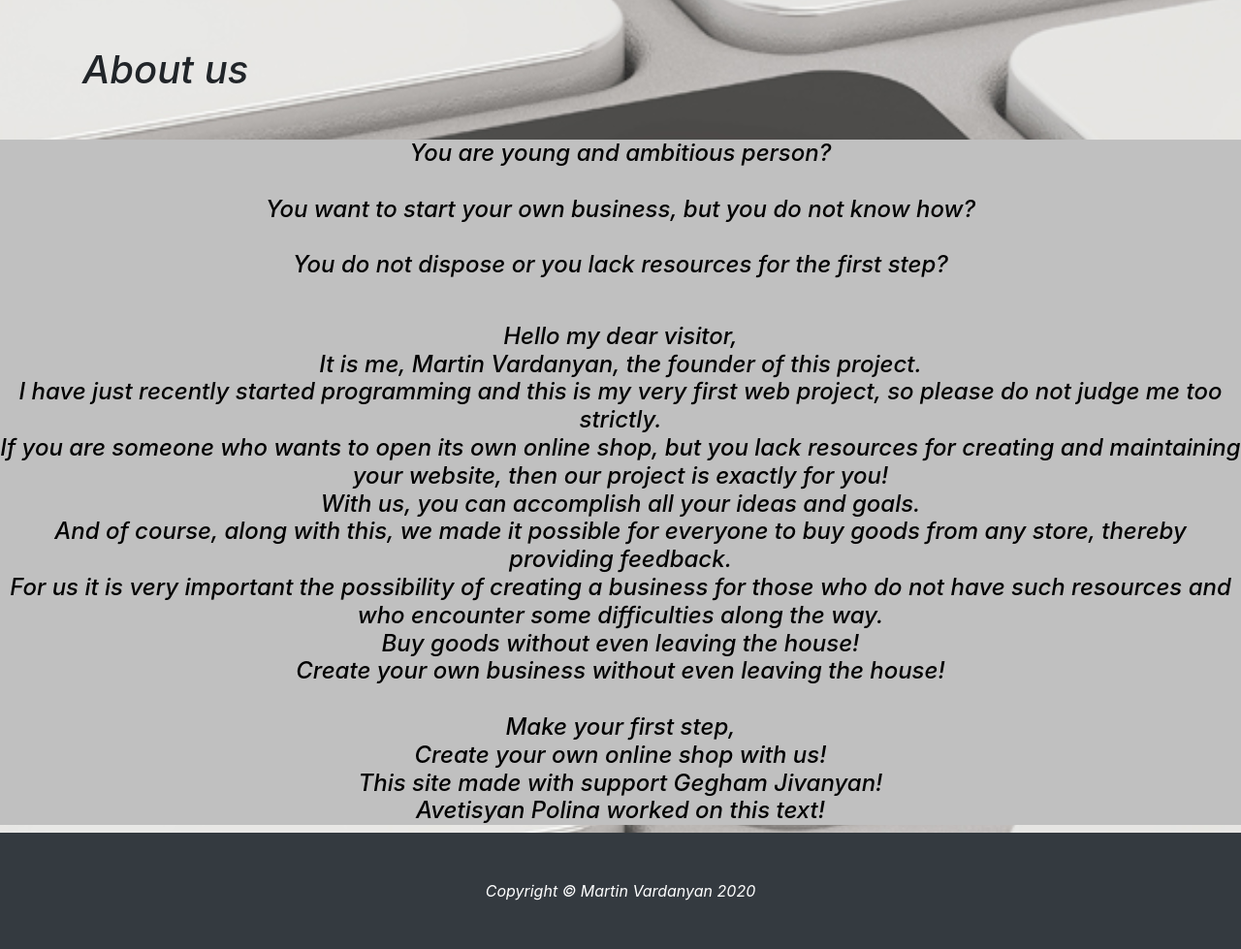
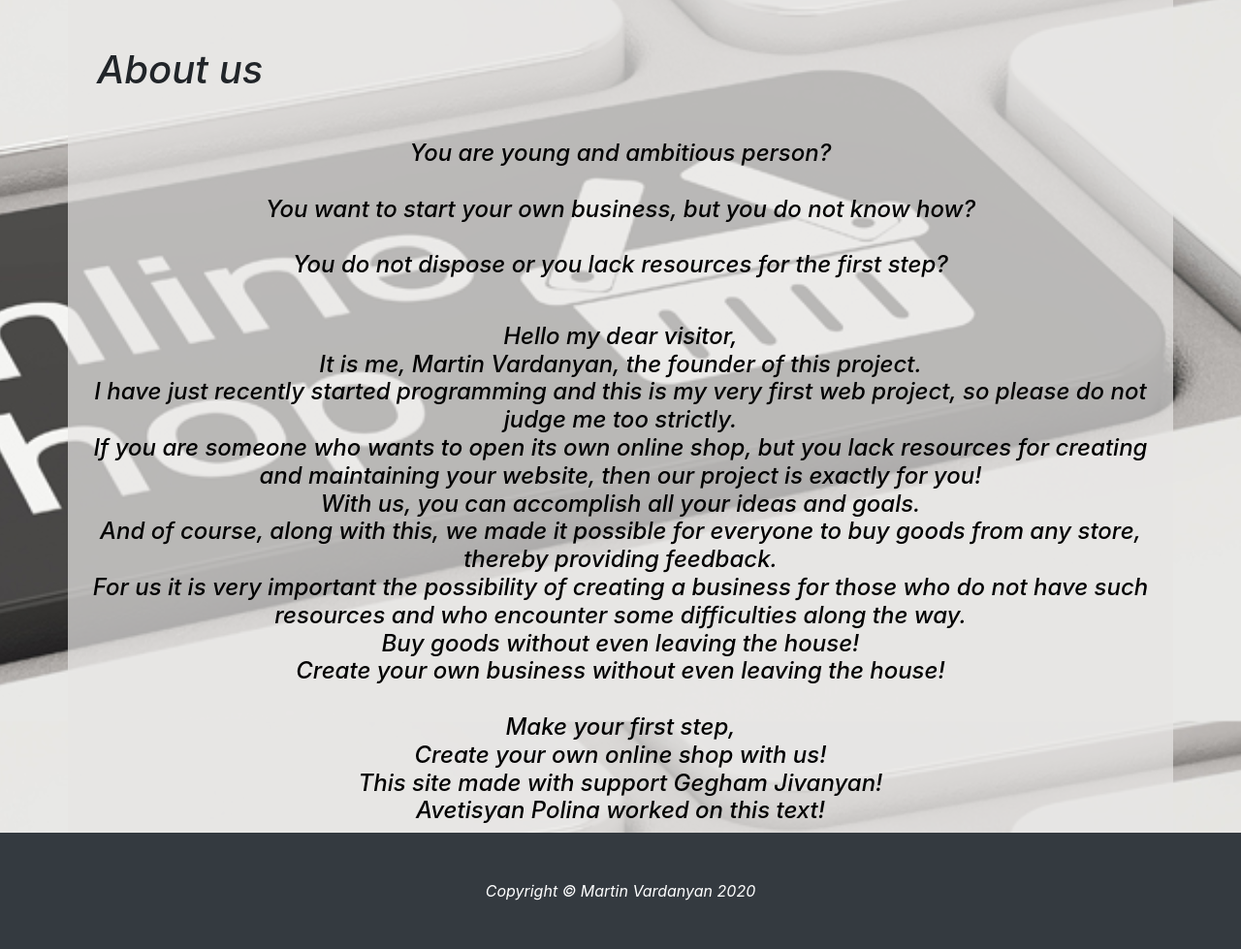
Before and after one commit to MartinVardanyan/Shop_2, a Django app: page /market/admin/about in a window 1280 px wide. Shown: the part 56-1035 px from the top of the page at 97% size. Run offline with Django 3.2, Linux system fonts and the light colour scheme; some libraries are stand-ins or nearby versions.

Commit message:
-change_some_templates-

```diff
--- a/src/templates/market/about_for_admin.html
+++ b/src/templates/market/about_for_admin.html
@@ -12,8 +12,8 @@
             </div>
         </div>
     </div>
-    <center><h4 style="color: Black; background-color: Silver"><em>
-        <p style="background-color: Silver">You are young and ambitious person?<br /><br />
+    <center><h4 style="color: Black;"><em>
+        <p>You are young and ambitious person?<br /><br />
             You want to start your own business, but you do not know how?<br /><br />
             You do not dispose or you lack resources for the first step?</p><br />
 
--- a/src/templates/market/about_for_customer.html
+++ b/src/templates/market/about_for_customer.html
@@ -12,8 +12,8 @@
             </div>
         </div>
     </div>
-    <center><h4 style="color: Black; background-color: Silver"><em>
-        <p style="background-color: Silver">You are young and ambitious person?<br /><br />
+    <center><h4 style="color: Black;"><em>
+        <p>You are young and ambitious person?<br /><br />
         You want to start your own business, but you do not know how?<br /><br />
         You do not dispose or you lack resources for the first step?</p><br />
 
--- a/src/templates/market/admin_base.html
+++ b/src/templates/market/admin_base.html
@@ -14,15 +14,22 @@
         </title>
         <style>
             a {
-            color: #000000; /* Цвет текста */
-            transition: 1s linear; /* Время изменения */}
-            a:hover {
-            color: #000000; /* Цвет текста */
-            background: #696969}
+
+                color: #000000; /* Цвет текста */
+                transition: 1s linear; /* Время изменения */}
+                a:hover {
+                color: #000000; /* Цвет текста */
+                background: #696969
+            }
+
+            .main-content{
+                background-color: #e7e6e4b5;
+            }
 
         </style>
 </head>
-<body style="background-image: url(/static/images/Header_Onlineshop_gross.jpg);
+<body style="
+    background-image: url(/static/images/Header_Onlineshop_gross.jpg);
     background-position: center;
     background-size: cover;
     background-attachment: fixed;
@@ -33,7 +40,8 @@
     display: flex;
     flex-direction: column;
     right: 170px;">
-        <div>
+
+        <div class="container main-content">
             <nav class="navbar navbar-expand-lg navbar-dark bg-dark fixed-top">
                 <div class="container">
                     <a class="navbar-brand" href="{% url 'market:about_for_admin' %}"><em>Create your shop!</em></a>
--- a/src/templates/market/contacts_for_admin.html
+++ b/src/templates/market/contacts_for_admin.html
@@ -12,7 +12,7 @@ Contacts
         </div>
     </div>
 </div>
-<center><h4 style="color: Black; background-color: Silver; padding: 2px; margin: 10"><em>
+<center><h4 style="color: Black; padding: 2px; margin: 10"><em>
     Mail address: martin.vardanyan.1996@gmail<br /><br />
     Phone number: +37477028893<br /><br />
     We are glad to hear your feedback about our project.</em></h4></center>
--- a/src/templates/market/contacts_for_customer.html
+++ b/src/templates/market/contacts_for_customer.html
@@ -12,7 +12,7 @@ Contacts
         </div>
     </div>
 </div>
-<center><h4 style="color: Black; background-color: Silver; padding: 2px; margin: 10"><em>
+<center><h4 style="color: Black; padding: 2px; margin: 10"><em>
     Mail address: martin.vardanyan.1996@gmail<br /><br />
     Phone number: +37477028893<br /><br />
     We are glad to hear your feedback about our project.</em></h4></center>
--- a/src/templates/market/income.html
+++ b/src/templates/market/income.html
@@ -17,7 +17,7 @@ Income
             {% for i in sold_items %}
                 <div class="col-lg-4 col-md-6 mb-4">
                     <div class="card h-100">
-                        <img class="card-img-top" src="/media/{{ i.picture }}" width="300" height="200" alt="{{ i }}'s items image"></a>
+                        <img class="card-img-top" src="/media/{{ i.picture }}" width="300" height="200" alt="{{ i }}'s items image">
                         <div class="card-body">
                         <h4 class="card-title">
                         <em>{{ i.name }}</em>
@@ -34,4 +34,5 @@ Income
         {% endif %}
     </div>
 </div>
+</div>
 {% endblock %}
--- a/src/templates/market/my_bag.html
+++ b/src/templates/market/my_bag.html
@@ -62,9 +62,9 @@ My Bag
             <div class="col-lg-4">
                 <h3 class="my-4" style="color: Black"><em><p align="right">Your Bag is empty!</p></em></h3>
             </div>
-            </div>
         {% endif %}
-            </div>
+               </div>
+         </div>
     </div>
 </div>
 {% endblock %}
```
Also changed, not shown: src/templates/market/customer_base.html (+13 -4 lines).
